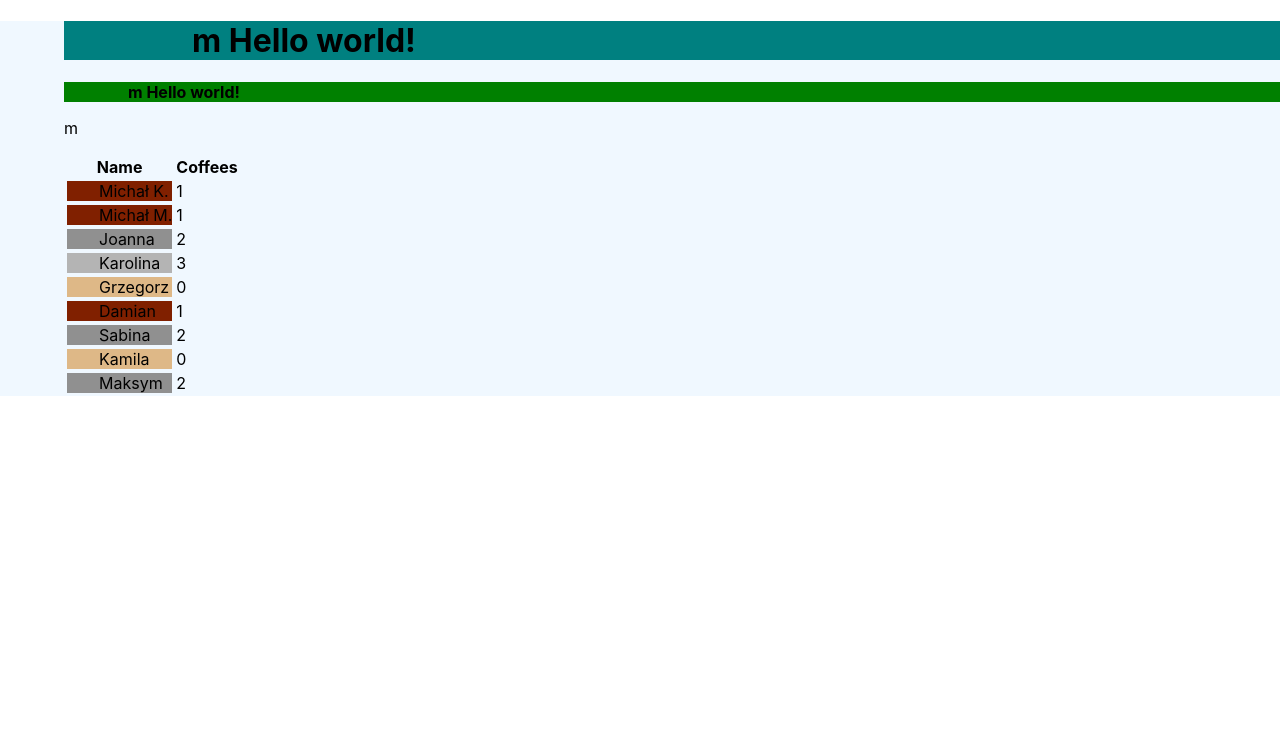
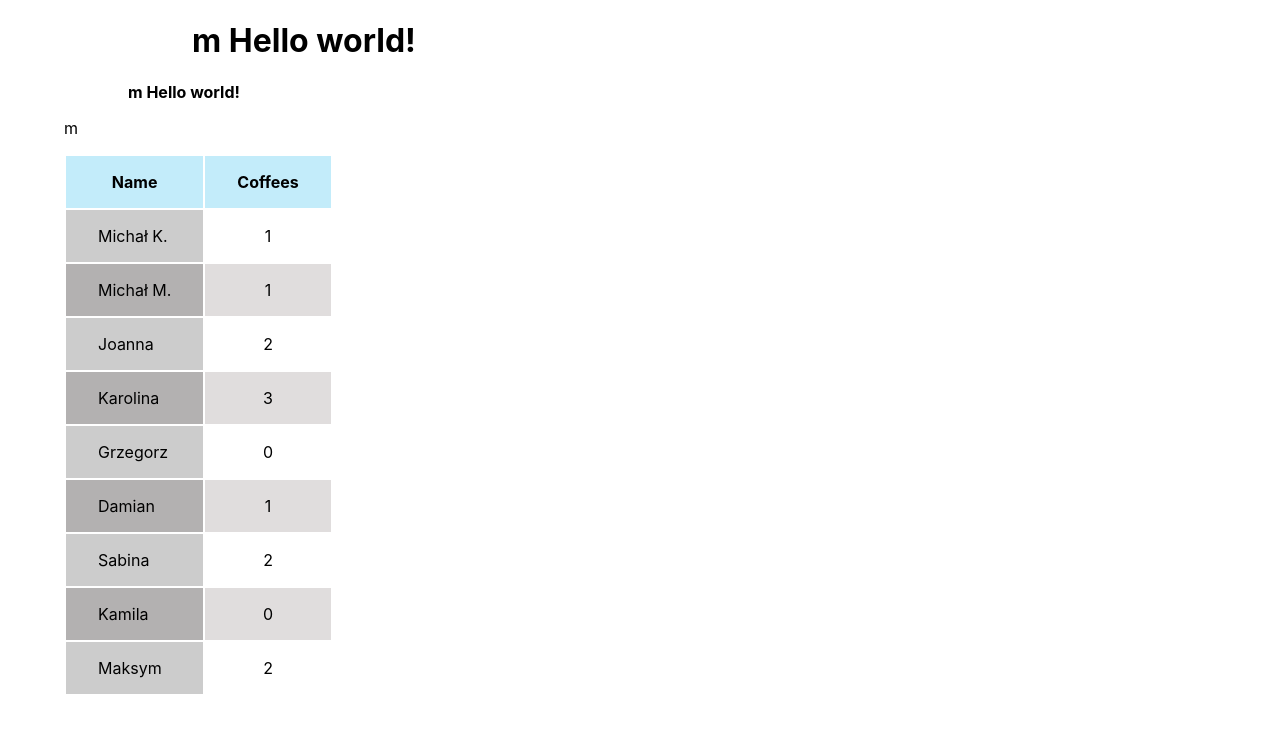
Before and after one commit to argasek/codebrainers-2020-02, a React (Create React App) app: page / in a window 1280 px wide. Shown: the top 732 px of the page. Built offline with nearby package versions, Linux system fonts and the light colour scheme.

Commit message:
Exercise 8 Apply css styles to Student table.

```diff
--- a/src/App.css
+++ b/src/App.css
@@ -1,15 +1,12 @@
 .app {
   padding-left: 4em;
-  background: aliceblue;
 }
 
 h1 {
   padding-left: 4em;
-  background: teal;
 }
 
 h1.small {
   padding-left: 4em;
   font-size: inherit;
-  background: green;
 }
--- a/src/components/student-list/Student.css
+++ /dev/null
@@ -1,24 +0,0 @@
-.student {
-  background-color: burlywood;
-  padding-left: 2rem;
-}
-
-.student.coffee1 {
-  background-color: rgb(128, 32, 0);
-}
-
-.student.coffee2 {
-  background-color: rgb(144, 144, 144);
-}
-
-.student.coffee3 {
-  background-color: rgb(180, 180, 180);
-}
-
-.student.coffee7 {
-  background-color: rgb(220, 220, 220);
-}
-
-.student.coffee10 {
-  background-color: rgb(0, 127, 250);
-}
--- /dev/null
+++ b/src/components/student-list/StudentList.css
@@ -0,0 +1,8 @@
+.student-list-table .student-header {
+  padding-left: 2em;
+  background-color: #c3ecfa;
+}
+
+.student-cell-padding {
+    padding: 1em 2em;
+}
--- a/src/components/student-list/StudentList.jsx
+++ b/src/components/student-list/StudentList.jsx
@@ -1,31 +1,17 @@
 import React from 'react';
 import codeBrainersStudents from '../../models/Students';
-import Student from 'components/student-list/Student';
+import Student from 'components/student/Student';
+import './StudentList.css';
 
 const StudentList = () => {
 
     return (
-        /*
-                <table>
-                    <thead>
-                        <tr>
-                            <th colSpan="2">The table header</th>
-                        </tr>
-                    </thead>
-                    <tbody>
-                        <tr>
-                            <td>The table body</td>
-                            <td>with two columns</td>
-                        </tr>
-                    </tbody>
-                </table>
-        */
 
-        <table>
+        <table className='student-list-table'>
             <thead>
             <tr>
-                <th>Name</th>
-                <th>Coffees</th>
+                <th className='student-header student-cell-padding'>Name</th>
+                <th  className='student-header student-cell-padding'>Coffees</th>
             </tr>
             </thead>
             <tbody>
--- /dev/null
+++ b/src/components/student/Student.css
@@ -0,0 +1,11 @@
+.student-row:nth-child(even) {
+  background-color: #e0dddd;
+}
+
+.student-cell:nth-child(odd) {
+  background-color: rgba(0, 0, 0, 0.2);
+}
+
+.student-cell-center {
+  text-align: center;
+}
--- a/src/components/student-list/Student.jsx
+++ b/src/components/student/Student.jsx
@@ -20,14 +20,16 @@ const Student = (props) => {
 
   const className = 'student' + ' ' + getCoffeeClassName(coffees);
 
+
+
   return (
-    <tr>
-      <td>
+    <tr className='student-row'>
+      <td className='student-cell student-cell-padding'>
         <div className={ className } >
           { studentName }
         </div>
       </td>
-      <td>{ coffees }</td>
+      <td className='student-cell student-cell-padding student-cell-center'>{ coffees }</td>
     </tr>
   );
 };
```
